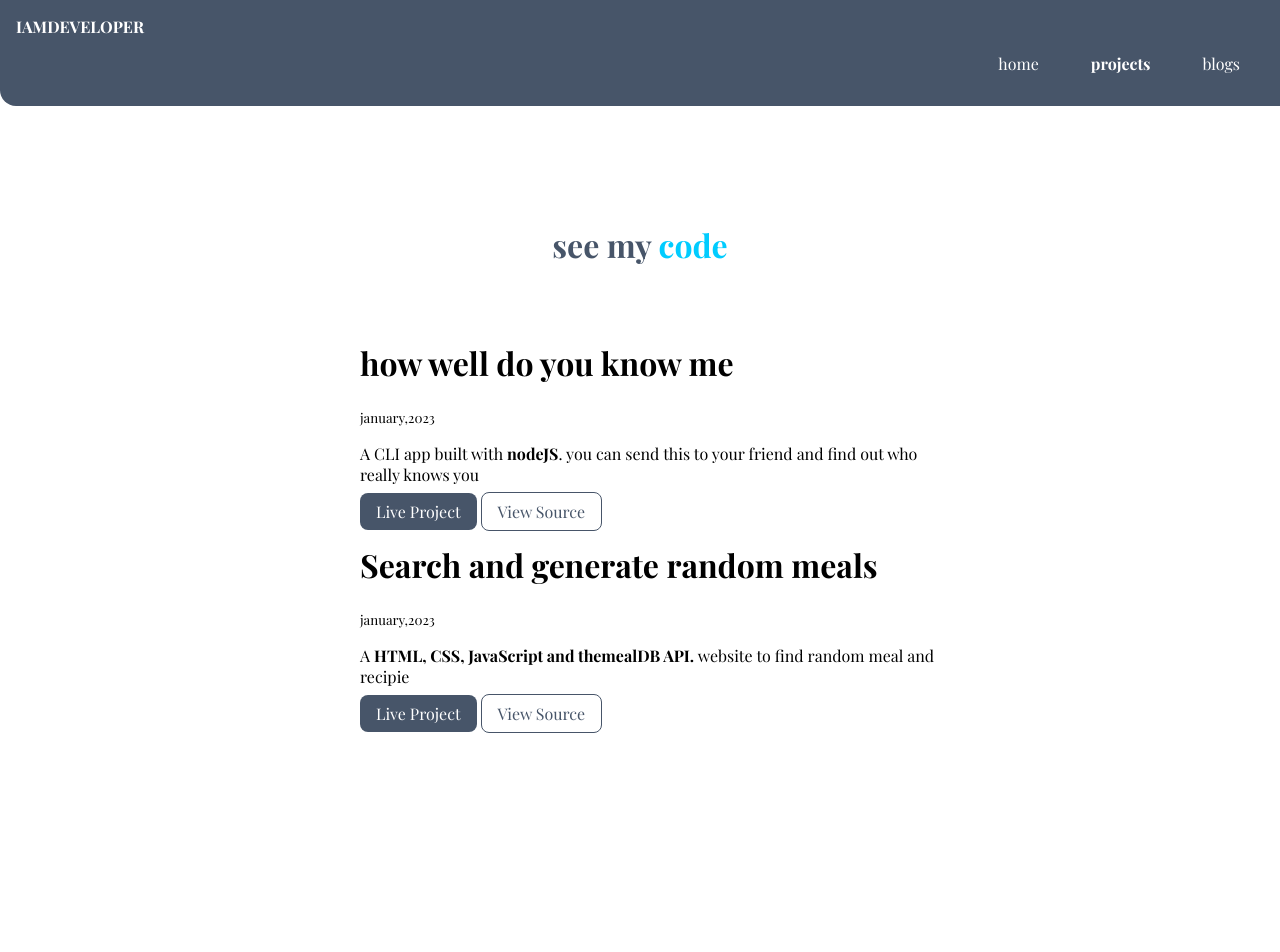
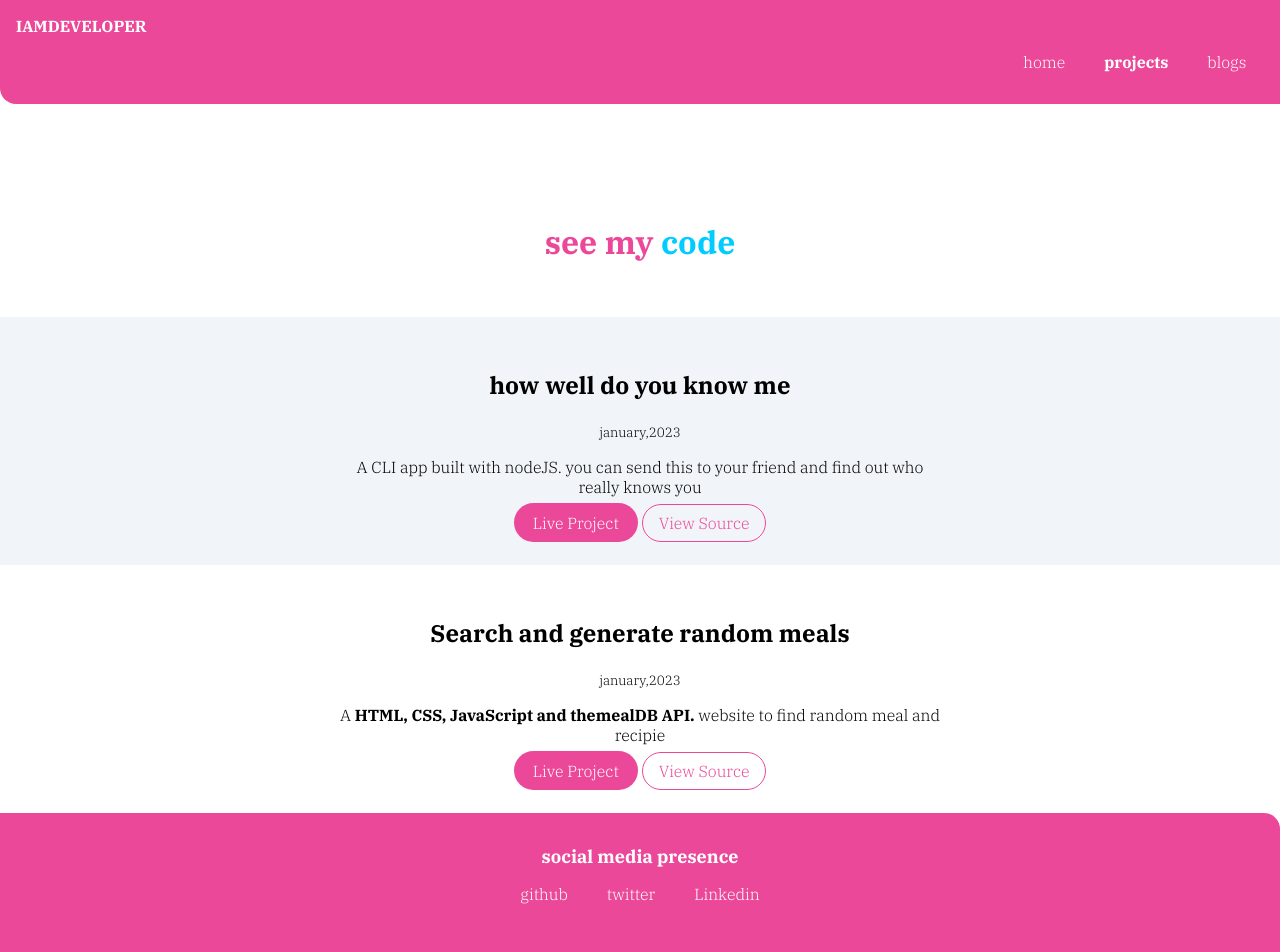
Before and after one commit to syedsameer036/student-portfolio, a plain HTML site: page projects.html in a window 1280 px wide. Before the commit the page ends 800 px from the top, so only its background shows below. Drawn offline with nearby package versions, Linux system fonts and the light colour scheme.

Commit message:
update-student-portfolio

```diff
--- a/projects.html
+++ b/projects.html
@@ -1,5 +1,6 @@
 <!DOCTYPE html>
 <html lang="en">
+
 <head>
     <meta charset="UTF-8">
     <meta http-equiv="X-UA-Compatible" content="IE=edge">
@@ -7,6 +8,7 @@
     <title>projects | syedsameer</title>
     <link rel="stylesheet" href="style.css">
 </head>
+
 <body>
     <nav class="navigation container">
         <div class="nav-brand">IAMDEVELOPER</div>
@@ -27,30 +29,58 @@
         <h1 class="hero-heading">see my <span class="heading-inverted">code</span></h1>
     </header>
 
-    <ul class="list-non-bullet">
-        <li>
+    <section class="section ow">
         <div class="container container-center">
             <h1>how well do you know me</h1>
             <small>january,2023</small>
-                <p>A CLI app built with <strong>nodeJS</strong>. you can send this to your friend and find out who really knows you</p>
+            <p>A CLI app built with nodeJS. you can send this to your friend and find out who really knows you
 
+            </p>
             <a class="link link-primary" href="https://replit.com/@syedsameer036/myfirstproject-1?embed=1&output=1#index.js">Live Project</a>
             <a class="link link-secondary" href="https://github.com/syedsameer036/quizCLIapp">View Source</a>
         </div>
-        </li>
-        <li>
+
+    </section>
+
+    <section class="section ">
         <div class="container container-center">
             <h1>Search and generate random meals</h1>
             <small>january,2023</small>
-                <p>A  <strong> HTML, CSS, JavaScript and themealDB API.</strong> website to find random meal and recipie</p>
+            <p>A <strong>HTML, CSS, JavaScript and themealDB API.</strong> website to find random meal and recipie
 
+            </p>
             <a class="link link-primary" href="https://syedsameer036.netlify.app/">Live Project</a>
             <a class="link link-secondary" href="https://github.com/syedsameer036/MealFinder">View Source</a>
         </div>
+
+    </section>
+
+
+
+    <footer class="footer">
+        <div class="footer-header">social media presence</div>
+        <ul class="social-links list-non-bullet">
+
+            <li class="list-item-inline">
+                <a class="link" href="https://github.com/syedsameer036">
+                    github
+                </a>
+            </li>
+            <li class="list-item-inline">
+                <a class="link" href="/">
+                    twitter
+                </a>
+            </li>
+            <li class="list-item-inline">
+                <a class="link" href="https://www.linkedin.com/in/syed-sameer-8b924421a">
+                    Linkedin
+                </a>
             </li>
 
+        </ul>
+    </footer>
 
-    </ul>
 
 </body>
+
 </html>
--- a/style.css
+++ b/style.css
@@ -1,12 +1,12 @@
-@import url('https://fonts.googleapis.com/css2?family=Playfair+Display:wght@400;700&display=swap');
+@import url('https://fonts.googleapis.com/css2?family=IBM+Plex+Serif:wght@300;700&display=swap');
 
 :root {
-    --primary-color: #475569;
-    --off-white:#f1f5f9;
+    --primary-color: #ec4899;
+    --off-white: #f1f5f9;
 }
 
 body {
-    font-family: 'Playfair Display', serif;
+    font-family: 'IBM Plex Serif', serif;
     margin: 0px;
 
 }
@@ -18,6 +18,9 @@ hr {
 
 
 /* container */
+
+
+
 .container {
     padding: 0rem 1rem;
 }
@@ -26,6 +29,25 @@ hr {
     max-width: 600px;
     margin: auto;
 }
+
+.showcase-list{
+    padding: 2rem;
+    border-radius: 1rem;
+    text-align: center;
+    margin: 3rem auto;
+}
+
+
+@media (max-width: 900px){
+    .link-primary{
+        display: block;
+    }
+    .link-secondary{
+        display: block;
+    }
+
+}
+
 
 /** links **/
 .link {
@@ -37,15 +59,23 @@ hr {
 }
 
 .link-primary {
+    max-width: 140px;
+    padding: 0.6rem 1.2rem;
     background-color: var(--primary-color);
     border-radius: 0.5rem;
     color: white;
+    margin: 1rem auto;
+    border-radius: 2rem;
+
 }
 
 .link-secondary {
+    max-width: 140px;
     color: var(--primary-color);
     border-radius: 0.5rem;
     border: 1px solid var(--primary-color);
+    margin: 1rem auto;
+    border-radius: 2rem;
 }
 
 /** List **/
@@ -56,7 +86,7 @@ hr {
 
 .list-item-inline {
     display: inline;
-    padding: 0rem 0.5rem;
+    padding: 0rem 0.1rem;
 }
 
 /**nav**/
@@ -67,6 +97,7 @@ hr {
     padding: 1rem;
     border-bottom-left-radius: 1rem;
 }
+
 
 .navigation .nav-brand {
     font-weight: bold;
@@ -84,6 +115,7 @@ hr {
 .navigation .link-active {
     font-weight: bold;
 }
+
 
 /** header **/
 
@@ -108,22 +140,32 @@ hr {
     color: rgb(0, 204, 255);
 }
 
+.smooth{
+    text-align: center;
+    margin: 1rem auto;
+}
+
 /**section**/
-.section{
+.section {
     padding: 2rem;
+    text-align: center;
 }
 
 .section h1 {
     text-align: center;
+
 }
 
-.ow{
+.ow {
     background-color: var(--off-white);
 }
 
+
+
+
 /**footer**/
 
-.footer{
+.footer {
     background-color: var(--primary-color);
     padding: 2rem 1rem;
     text-align: center;
@@ -132,15 +174,15 @@ hr {
 
 }
 
-.footer .link{
+.footer .link {
     color: white;
 }
 
-.footer .footer-header{
+.footer .footer-header {
     font-weight: bold;
     font-size: large;
 }
 
-.footer ul{
+.footer ul {
     padding-inline-start: 0px;
 }
```
Also changed, not shown: blogs.html (+54 -0 lines), dummy-blog.html (added, +87 -0 lines), index.html (+7 -3 lines), images/hero.svg, lib/components.html (line endings or trailing spaces). Lines whose indentation alone changed are shown as unchanged.
